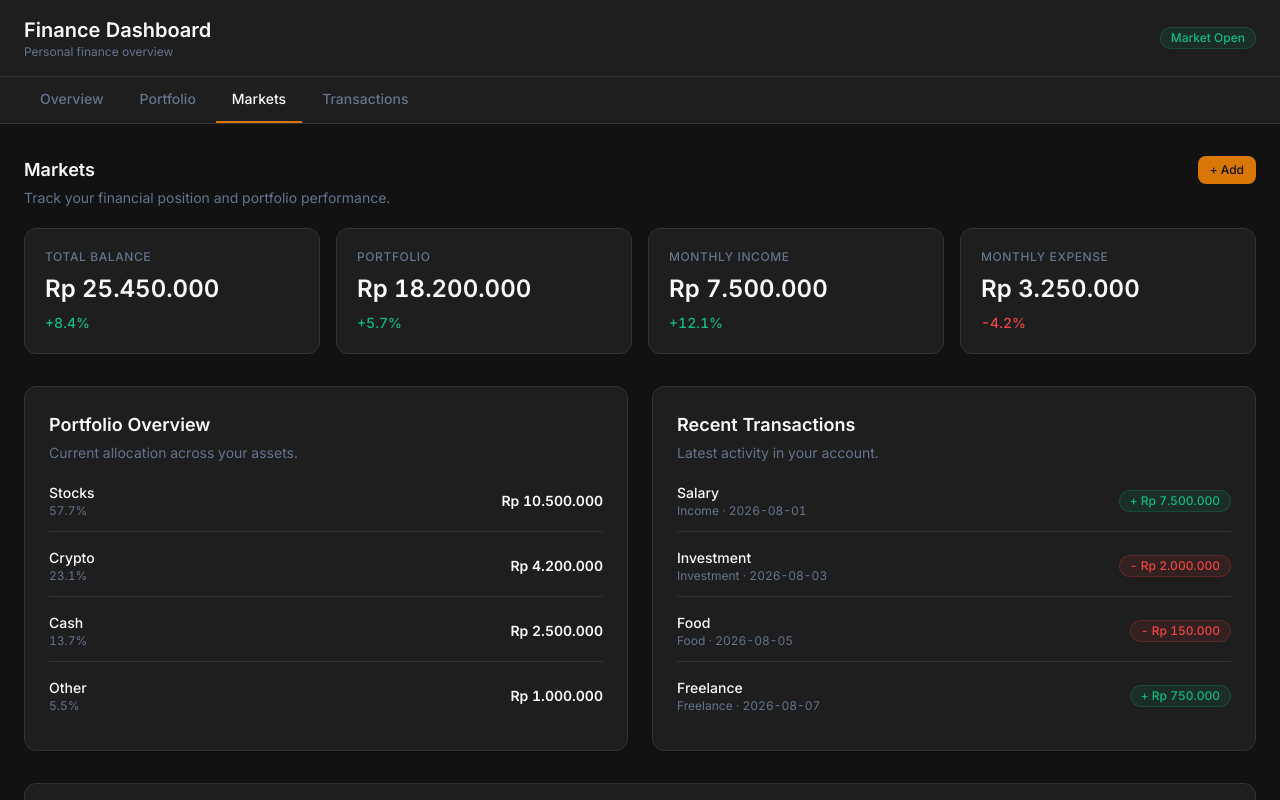
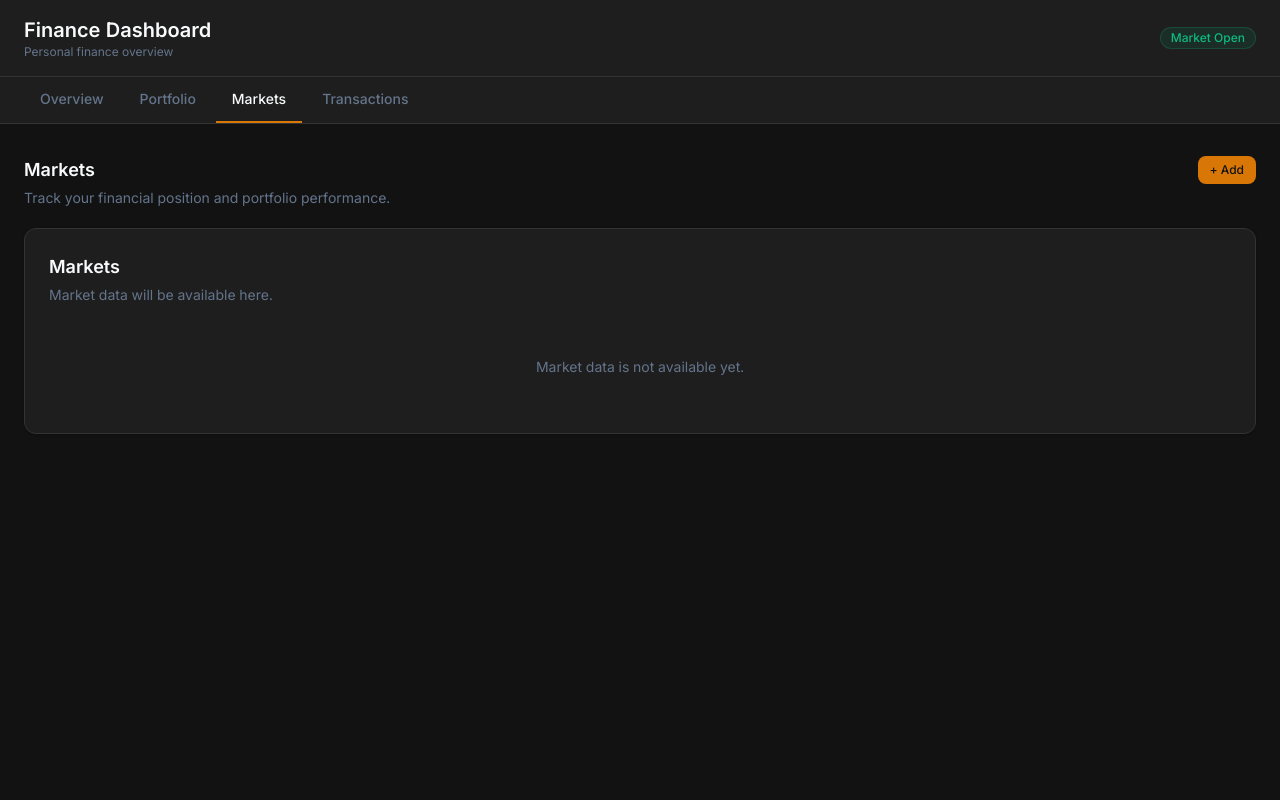
Before and after one commit to RAZKdev/Finance-Dashboard, a React (Vite) app: page / in a window 1280 px wide. Both pictures are taken after a click on the button "Markets". Shown: the top 800 px of the page. Built offline with nearby package versions, Linux system fonts and the light colour scheme.

Commit message:
feat: add functional tab content

```diff
--- a/src/App.tsx
+++ b/src/App.tsx
@@ -15,6 +15,73 @@ import { portfolioAssets } from './data/portfolio';
 
 function App() {
   const [activeTab, setActiveTab] = useState('Overview');
+
+  const renderTabContent = () => {
+    switch (activeTab) {
+      case 'Portfolio':
+        return (
+          <Card>
+            <SectionHeader
+              title="Portfolio"
+              description="Current allocation across your assets."
+            />
+            <PortfolioList assets={portfolioAssets} />
+          </Card>
+        );
+
+      case 'Transactions':
+        return (
+          <Card>
+            <SectionHeader
+              title="Transactions"
+              description="Latest activity in your account."
+            />
+            <TransactionList transactions={transactions} />
+          </Card>
+        );
+
+      case 'Markets':
+        return (
+          <Card>
+            <SectionHeader
+              title="Markets"
+              description="Market data will be available here."
+            />
+            <div className="py-8 text-center text-sm text-text-muted">
+              Market data is not available yet.
+            </div>
+          </Card>
+        );
+
+      case 'Overview':
+      default:
+        return (
+          <>
+            <DashboardStats />
+
+            <section className="grid gap-6 lg:grid-cols-2">
+              <Card>
+                <SectionHeader
+                  title="Portfolio Overview"
+                  description="Current allocation across your assets."
+                />
+                <PortfolioList assets={portfolioAssets} />
+              </Card>
+
+              <Card>
+                <SectionHeader
+                  title="Recent Transactions"
+                  description="Latest activity in your account."
+                />
+                <TransactionList transactions={transactions} />
+              </Card>
+            </section>
+
+            <QuickSearch />
+          </>
+        );
+    }
+  };
 
   return (
     <div className="min-h-screen bg-background text-text-primary">
@@ -47,29 +114,7 @@ function App() {
           }
         />
 
-        <DashboardStats />
-
-        <section className="grid gap-6 lg:grid-cols-2">
-          <Card>
-            <SectionHeader
-              title="Portfolio Overview"
-              description="Current allocation across your assets."
-            />
-
-            <PortfolioList assets={portfolioAssets} />
-          </Card>
-
-          <Card>
-            <SectionHeader
-              title="Recent Transactions"
-              description="Latest activity in your account."
-            />
-
-            <TransactionList transactions={transactions} />
-          </Card>
-        </section>
-
-        <QuickSearch />
+        {renderTabContent()}
       </main>
     </div>
   );
```
